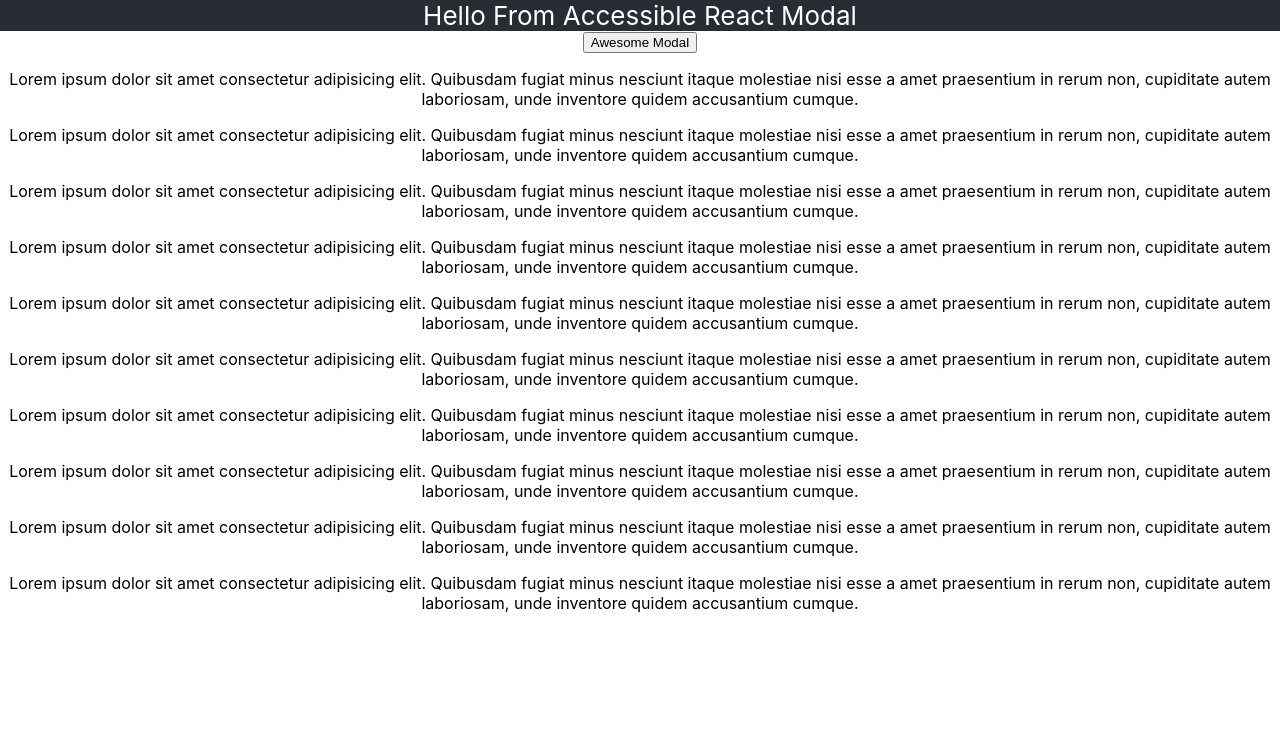
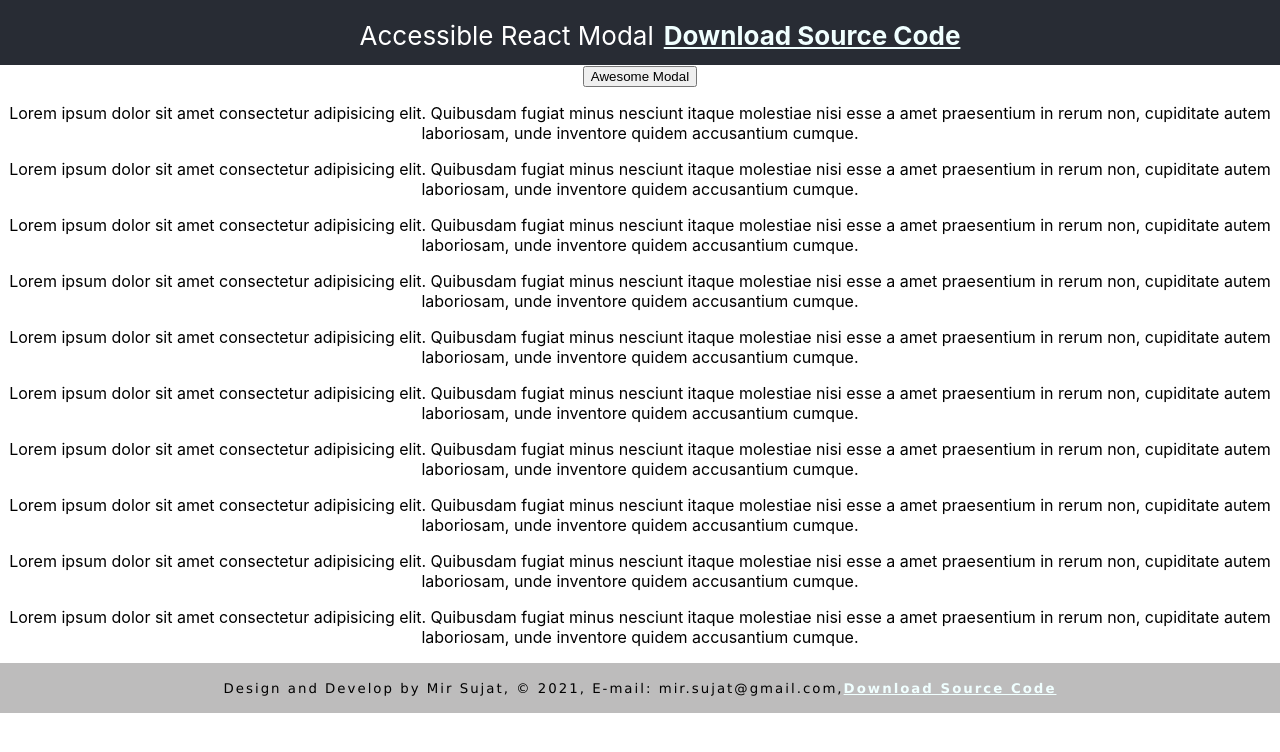
Before and after one commit to mirsujat/accessible-react-modal, a React (Create React App) app: page / in a window 1280 px wide. Shown: the top 752 px of the page. Built offline with nearby package versions, Linux system fonts and the light colour scheme.

Commit message:
Download link added

```diff
--- a/src/App.css
+++ b/src/App.css
@@ -1,11 +1,44 @@
+header{
+  display: block;
+  height: 65px;
+}
+footer {
+  display: block;
+  height: 50px;
+  text-align: center;
+  background-color: rgb(189, 188, 188);
+  font-family: "Lucida Sans", sans-serif;
+  font-size: smaller;
+  font-weight: normal;
+  letter-spacing: 2px;
+  margin-top: 15px;
+  padding-top: 5px;
+}
+
+ul{
+  display: block;
+}
+li{
+  display: inline-block;
+  list-style: none;
+  padding-top: 5px;
+  margin: 0 5px;
+}
+a{
+  color: azure;
+}
 .App {
   text-align: center;
 }
-
 .App-logo {
   height: 40vmin;
   pointer-events: none;
 }
+.download_link {
+  margin-bottom: 25px;
+  font-weight: bold;
+}
+
 
 @media (prefers-reduced-motion: no-preference) {
   .App-logo {
--- a/src/App.js
+++ b/src/App.js
@@ -1,5 +1,7 @@
 import React, { Component } from 'react';
 import Modal from "./Components/Modal/Modal";
+import Footer from "./Components/Footer/Footer";
+
 
 
 import './App.css';
@@ -26,7 +28,14 @@ class App extends Component {
     return (
       <div className="App">
         <header className="App-header">
-          Hello From Accessible React Modal
+          <ul>
+            <li>Accessible React Modal</li>
+            <li>
+              <a className="download_link" href="https://github.com/mirsujat/accessible-react-modal" target="_blank" rel="noreferrer">
+              Download Source Code
+              </a>
+          </li>
+          </ul>
         </header>
         <section>
           <button className="focusAfterClose"  onClick={ () =>  this.openModal("dialog1")} >Awesome Modal</button>
@@ -64,6 +73,7 @@ class App extends Component {
              <button>Confirm</button>
 
         </Modal>
+        <Footer></Footer>
       </div>
     );
   }
--- /dev/null
+++ b/src/Components/Footer/Footer.js
@@ -0,0 +1,16 @@
+import React from 'react';
+const Footer = () => {
+    let date = new Date()
+    return(
+        <footer>
+          <p>Design and Develop by Mir Sujat, &copy; {date.getFullYear()}, E-mail: mir.sujat@gmail.com,
+          <a className="download_link" href="https://github.com/mirsujat/accessible-react-modal" target="_blank" rel="noreferrer">
+          Download Source Code
+          </a>
+          </p>
+      </footer>
+    )
+}
+
+
+export default Footer;
--- a/src/index.css
+++ b/src/index.css
@@ -1,3 +1,10 @@
+html {
+  box-sizing: border-box;
+}
+*, *::before, *::after {
+  box-sizing: inherit;
+}
+
 body {
   margin: 0;
   font-family: -apple-system, BlinkMacSystemFont, "Segoe UI", "Roboto", "Oxygen",
```
